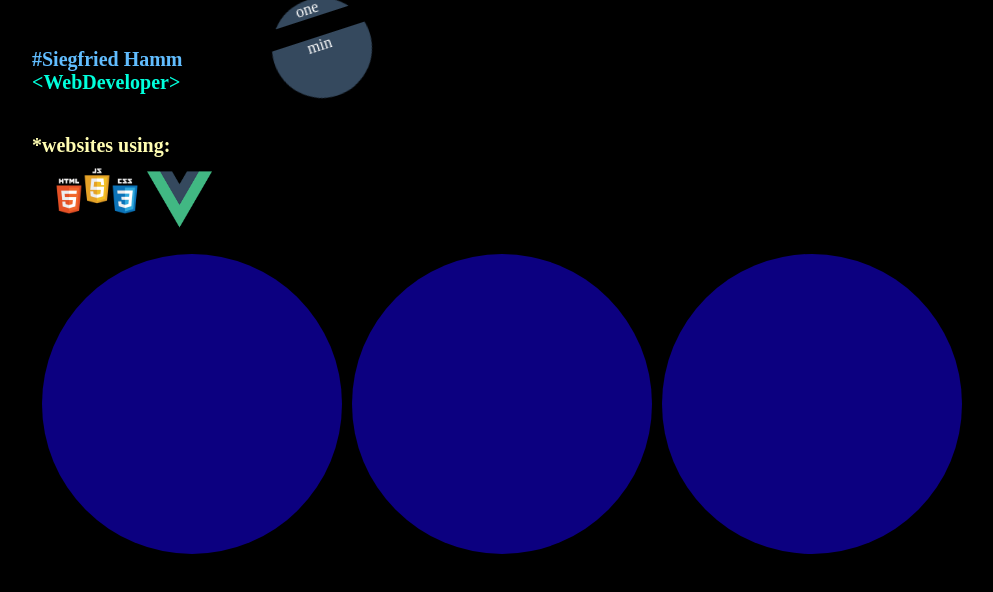
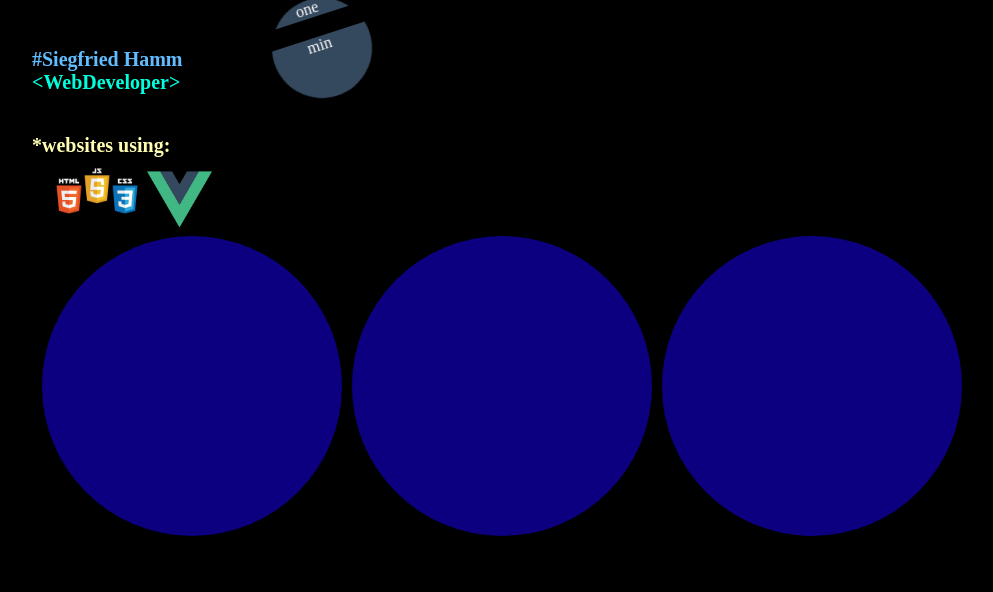
Before and after one commit to siggi-ai/newport, a Vue app: page / in a window 1280 px wide. Shown: the top 592 px of the page, without its empty margins (16-1009 px from the left). Built offline with nearby package versions, Linux system fonts and the light colour scheme; a web font is replaced by a local one.

Commit message:
deleted works

```diff
--- a/src/App.vue
+++ b/src/App.vue
@@ -20,8 +20,6 @@
     <img class="vue-logo" :src="Logo" />
     <br />
 
-    <Works />
-
     <div class="circles">
       <Circles class="circle" />
       <Circles class="circle" />
@@ -33,14 +31,12 @@
 <script>
 import Logo3 from "../public/images/logos.png";
 import Logo from "./assets/logo.png";
-import Works from "./components/Works.vue";
 import Clock from "./components/Clock.vue";
 import Circles from "./components/Circles.vue";
 
 export default {
   name: "App",
   components: {
-    Works,
     Clock,
     Circles,
   },
--- a/src/components/Works.vue
+++ /dev/null
@@ -1,16 +0,0 @@
-<template>
-  <div>
-    <strong class="subtitle">Vue.JS - HTML - CSS - JavaScript</strong>
-  </div>
-</template>
-<style scoped>
-.subtitle {
-  animation: type 8s steps(60, end);
-  margin-left: 3em;
-}
-@keyframes type {
-  from {
-    width: 0;
-  }
-}
-</style>
```
